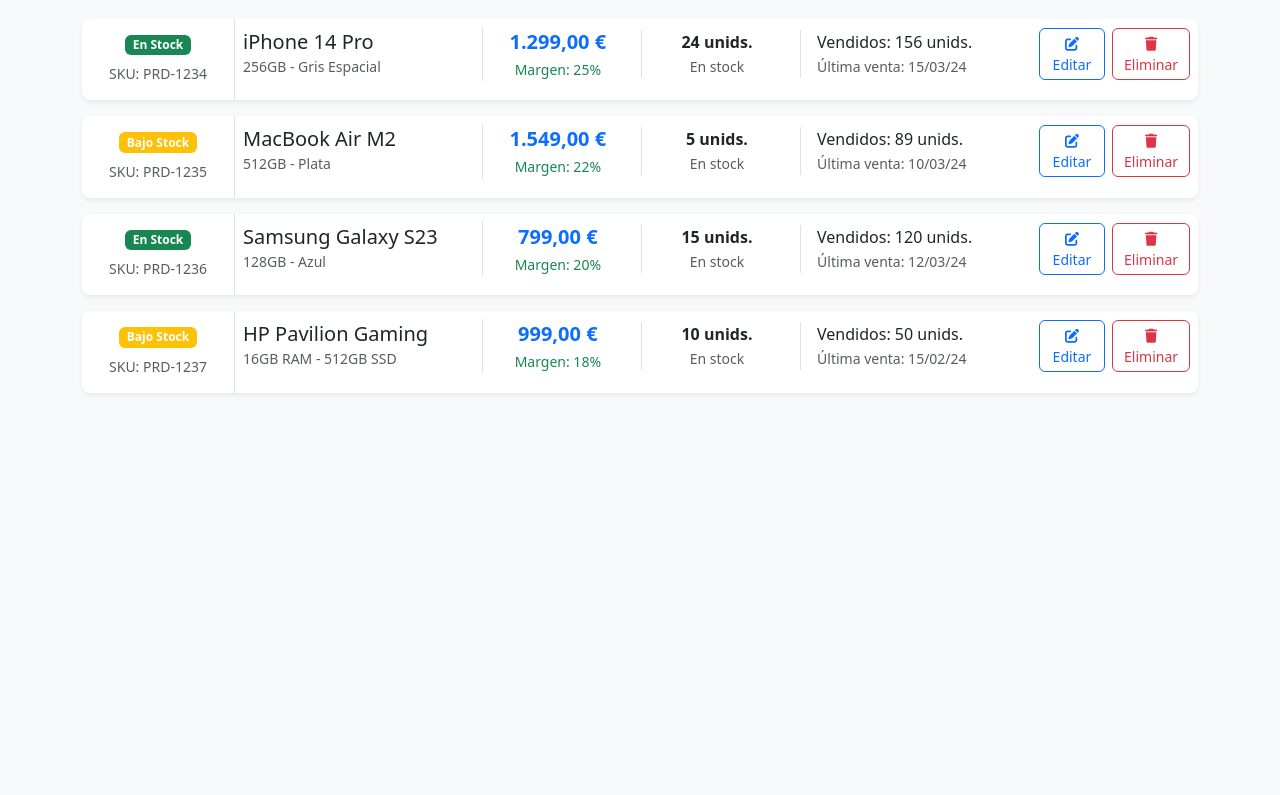
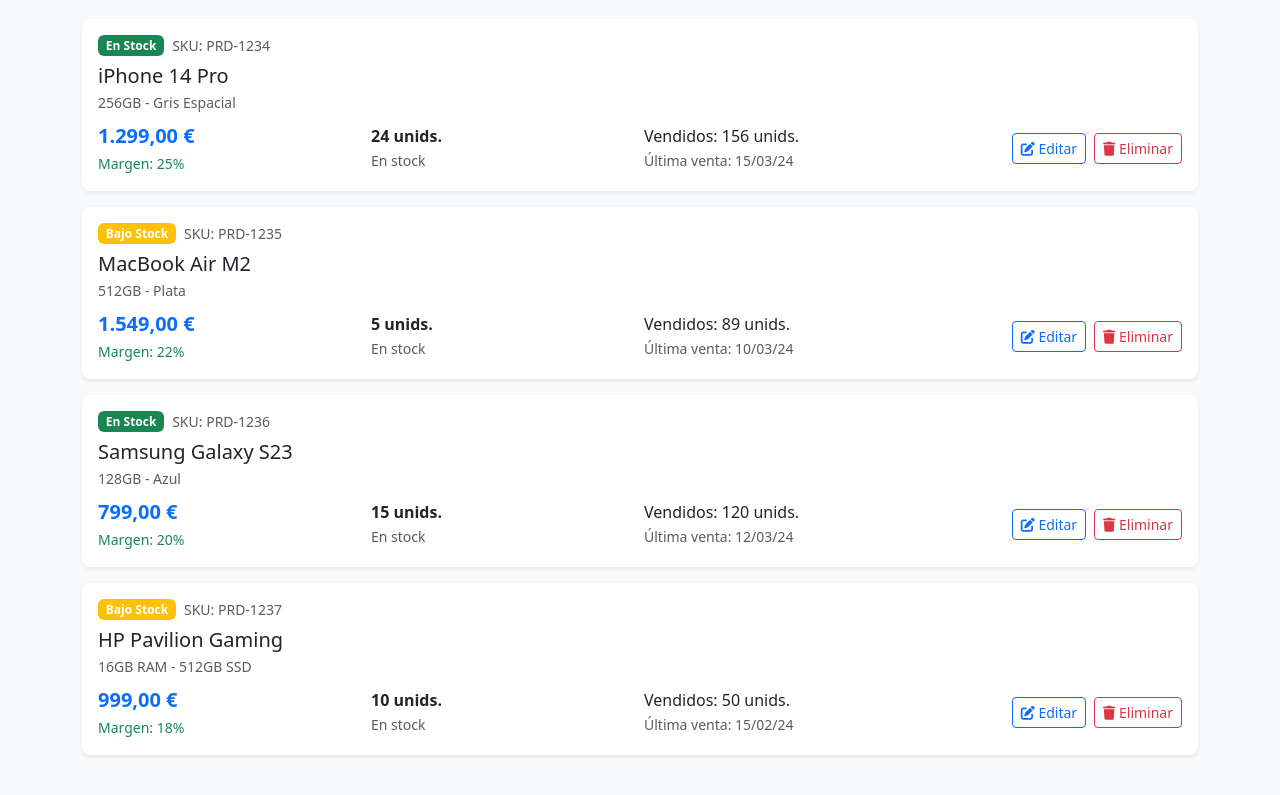
Before and after one commit to DaltonCuenca/sitaweb.github.io, a plain HTML site: page index.html in a window 1280 px wide. Shown: the part 77-872 px from the top of the page. Before the commit the page ends 800 px from the top, so only its background shows below. Drawn offline with nearby package versions, Linux system fonts and the light colour scheme.

Commit message:
mejor card

```diff
--- a/index.html
+++ b/index.html
@@ -13,53 +13,50 @@
   <div class="container">
     <h1 class="text-center mb-4">Catálogo de Productos</h1>
 
-    <!-- Contenedor de tarjetas -->
     <div class="row">
       <!-- Producto 1 -->
       <div class="col-12 mb-3">
         <div class="card border-0 shadow-sm rounded-3">
-          <div class="row g-0">
-            <div class="col-auto p-3 border-end">
-              <div class="d-flex flex-column align-items-center" style="width: 120px;">
-                <span class="badge bg-success mb-2">En Stock</span>
+          <div class="card-body p-3">
+            <!-- Encabezado del producto -->
+            <div class="d-flex align-items-center mb-2">
+              <span class="badge bg-success me-2">En Stock</span>
               <small class="text-muted">SKU: PRD-1234</small>
             </div>
-            </div>
-            <div class="col">
-              <div class="card-body p-2">
-                <div class="row align-items-center g-2">
-                  <div class="col-md-3">
-                    <h5 class="mb-0">iPhone 14 Pro</h5>
-                    <small class="text-muted">256GB - Gris Espacial</small>
-                  </div>
-                  <div class="col-md-2">
-                    <div class="text-center border-start">
+
+            <!-- Nombre y especificaciones -->
+            <h5 class="mb-1">iPhone 14 Pro</h5>
+            <p class="text-muted small mb-2">256GB - Gris Espacial</p>
+
+            <!-- Detalles del producto -->
+            <div class="row g-2 align-items-center">
+              <!-- Precio -->
+              <div class="col-6 col-md-3">
                 <div class="fs-5 fw-bold text-primary">1.299,00 €</div>
                 <small class="text-success">Margen: 25%</small>
               </div>
-                  </div>
-                  <div class="col-md-2">
-                    <div class="text-center border-start">
+
+              <!-- Stock -->
+              <div class="col-6 col-md-3 text-end text-md-start">
                 <div class="fw-bold">24 unids.</div>
                 <small class="text-muted">En stock</small>
               </div>
-                  </div>
-                  <div class="col-md-3">
-                    <div class="border-start ps-3">
+
+              <!-- Ventas -->
+              <div class="col-12 col-md-3">
                 <div>Vendidos: 156 unids.</div>
                 <small class="text-muted">Última venta: 15/03/24</small>
               </div>
-                  </div>
-                  <div class="col-md-2 text-end">
-                    <div class="btn-group">
-                      <button class="btn btn-outline-primary btn-sm rounded-2 me-2" title="Editar">
+
+              <!-- Botones -->
+              <div class="col-12 col-md-3">
+                <div class="d-flex gap-2 justify-content-start justify-content-md-end mt-2 mt-md-0">
+                  <button class="btn btn-outline-primary btn-sm flex-grow-1 flex-md-grow-0">
                     <i class="fas fa-edit"></i> Editar
                   </button>
-                      <button class="btn btn-outline-danger btn-sm rounded-2" title="Eliminar">
+                  <button class="btn btn-outline-danger btn-sm flex-grow-1 flex-md-grow-0">
                     <i class="fas fa-trash"></i> Eliminar
                   </button>
-                    </div>
-                  </div>
                 </div>
               </div>
             </div>
@@ -70,48 +67,46 @@
       <!-- Producto 2 -->
       <div class="col-12 mb-3">
         <div class="card border-0 shadow-sm rounded-3">
-          <div class="row g-0">
-            <div class="col-auto p-3 border-end">
-              <div class="d-flex flex-column align-items-center" style="width: 120px;">
-                <span class="badge bg-warning mb-2">Bajo Stock</span>
+          <div class="card-body p-3">
+            <!-- Encabezado del producto -->
+            <div class="d-flex align-items-center mb-2">
+              <span class="badge bg-warning me-2">Bajo Stock</span>
               <small class="text-muted">SKU: PRD-1235</small>
             </div>
-            </div>
-            <div class="col">
-              <div class="card-body p-2">
-                <div class="row align-items-center g-2">
-                  <div class="col-md-3">
-                    <h5 class="mb-0">MacBook Air M2</h5>
-                    <small class="text-muted">512GB - Plata</small>
-                  </div>
-                  <div class="col-md-2">
-                    <div class="text-center border-start">
+
+            <!-- Nombre y especificaciones -->
+            <h5 class="mb-1">MacBook Air M2</h5>
+            <p class="text-muted small mb-2">512GB - Plata</p>
+
+            <!-- Detalles del producto -->
+            <div class="row g-2 align-items-center">
+              <!-- Precio -->
+              <div class="col-6 col-md-3">
                 <div class="fs-5 fw-bold text-primary">1.549,00 €</div>
                 <small class="text-success">Margen: 22%</small>
               </div>
-                  </div>
-                  <div class="col-md-2">
-                    <div class="text-center border-start">
+
+              <!-- Stock -->
+              <div class="col-6 col-md-3 text-end text-md-start">
                 <div class="fw-bold">5 unids.</div>
                 <small class="text-muted">En stock</small>
               </div>
-                  </div>
-                  <div class="col-md-3">
-                    <div class="border-start ps-3">
+
+              <!-- Ventas -->
+              <div class="col-12 col-md-3">
                 <div>Vendidos: 89 unids.</div>
                 <small class="text-muted">Última venta: 10/03/24</small>
               </div>
-                  </div>
-                  <div class="col-md-2 text-end">
-                    <div class="btn-group">
-                      <button class="btn btn-outline-primary btn-sm rounded-2 me-2" title="Editar">
+
+              <!-- Botones -->
+              <div class="col-12 col-md-3">
+                <div class="d-flex gap-2 justify-content-start justify-content-md-end mt-2 mt-md-0">
+                  <button class="btn btn-outline-primary btn-sm flex-grow-1 flex-md-grow-0">
                     <i class="fas fa-edit"></i> Editar
                   </button>
-                      <button class="btn btn-outline-danger btn-sm rounded-2" title="Eliminar">
+                  <button class="btn btn-outline-danger btn-sm flex-grow-1 flex-md-grow-0">
                     <i class="fas fa-trash"></i> Eliminar
                   </button>
-                    </div>
-                  </div>
                 </div>
               </div>
             </div>
@@ -122,44 +117,44 @@
       <!-- Producto 3 -->
       <div class="col-12 mb-3">
         <div class="card border-0 shadow-sm rounded-3">
-          <div class="row g-0">
-            <div class="col-auto p-3 border-end">
-              <div class="d-flex flex-column align-items-center" style="width: 120px;">
-                <span class="badge bg-success mb-2">En Stock</span>
+          <div class="card-body p-3">
+            <!-- Encabezado del producto -->
+            <div class="d-flex align-items-center mb-2">
+              <span class="badge bg-success me-2">En Stock</span>
               <small class="text-muted">SKU: PRD-1236</small>
             </div>
-            </div>
-            <div class="col">
-              <div class="card-body p-2">
-                <div class="row align-items-center g-2">
-                  <div class="col-md-3">
-                    <h5 class="mb-0">Samsung Galaxy S23</h5>
-                    <small class="text-muted">128GB - Azul</small>
-                  </div>
-                  <div class="col-md-2">
-                    <div class="text-center border-start">
+
+            <!-- Nombre y especificaciones -->
+            <h5 class="mb-1">Samsung Galaxy S23</h5>
+            <p class="text-muted small mb-2">128GB - Azul</p>
+
+            <!-- Detalles del producto -->
+            <div class="row g-2 align-items-center">
+              <!-- Precio -->
+              <div class="col-6 col-md-3">
                 <div class="fs-5 fw-bold text-primary">799,00 €</div>
                 <small class="text-success">Margen: 20%</small>
               </div>
-                  </div>
-                  <div class="col-md-2">
-                    <div class="text-center border-start">
+
+              <!-- Stock -->
+              <div class="col-6 col-md-3 text-end text-md-start">
                 <div class="fw-bold">15 unids.</div>
                 <small class="text-muted">En stock</small>
               </div>
-                  </div>
-                  <div class="col-md-3">
-                    <div class="border-start ps-3">
+
+              <!-- Ventas -->
+              <div class="col-12 col-md-3">
                 <div>Vendidos: 120 unids.</div>
                 <small class="text-muted">Última venta: 12/03/24</small>
               </div>
-                  </div>
-                  <div class="col-md-2 text-end">
-                    <div class="btn-group">
-                      <button class="btn btn-outline-primary btn-sm rounded-2 me-2" title="Editar">
+
+              <!-- Botones -->
+              <div class="col-12 col-md-3">
+                <div class="d-flex gap-2 justify-content-start justify-content-md-end mt-2 mt-md-0">
+                  <button class="btn btn-outline-primary btn-sm flex-grow-1 flex-md-grow-0">
                     <i class="fas fa-edit"></i> Editar
                   </button>
-                      <button class="btn btn-outline-danger btn-sm rounded-2" title="Eliminar">
+                  <button class="btn btn-outline-danger btn-sm flex-grow-1 flex-md-grow-0">
                     <i class="fas fa-trash"></i> Eliminar
                   </button>
                 </div>
@@ -168,53 +163,50 @@
           </div>
         </div>
       </div>
-        </div>
-      </div>
+
       <!-- Producto 4 -->
       <div class="col-12 mb-3">
         <div class="card border-0 shadow-sm rounded-3">
-          <div class="row g-0">
-            <div class="col-auto p-3 border-end">
-              <div class="d-flex flex-column align-items-center" style="width: 120px;">
-                <span class="badge bg-warning mb-2">Bajo Stock</span>
+          <div class="card-body p-3">
+            <!-- Encabezado del producto -->
+            <div class="d-flex align-items-center mb-2">
+              <span class="badge bg-warning me-2">Bajo Stock</span>
               <small class="text-muted">SKU: PRD-1237</small>
             </div>
-            </div>
-            <div class="col">
-              <div class="card-body p-2">
-                <div class="row align-items-center g-2">
-                  <div class="col-md-3">
-                    <h5 class="mb-0">HP Pavilion Gaming</h5>
-                    <small class="text-muted">16GB RAM - 512GB SSD</small>
-                  </div>
-                  <div class="col-md-2">
-                    <div class="text-center border-start">
+
+            <!-- Nombre y especificaciones -->
+            <h5 class="mb-1">HP Pavilion Gaming</h5>
+            <p class="text-muted small mb-2">16GB RAM - 512GB SSD</p>
+
+            <!-- Detalles del producto -->
+            <div class="row g-2 align-items-center">
+              <!-- Precio -->
+              <div class="col-6 col-md-3">
                 <div class="fs-5 fw-bold text-primary">999,00 €</div>
                 <small class="text-success">Margen: 18%</small>
               </div>
-                  </div>
-                  <div class="col-md-2">
-                    <div class="text-center border-start">
+
+              <!-- Stock -->
+              <div class="col-6 col-md-3 text-end text-md-start">
                 <div class="fw-bold">10 unids.</div>
                 <small class="text-muted">En stock</small>
               </div>
-                  </div>
-                  <div class="col-md-3">
-                    <div class="border-start ps-3">
+
+              <!-- Ventas -->
+              <div class="col-12 col-md-3">
                 <div>Vendidos: 50 unids.</div>
                 <small class="text-muted">Última venta: 15/02/24</small>
               </div>
-                  </div>
-                  <div class="col-md-2 text-end">
-                    <div class="btn-group">
-                      <button class="btn btn-outline-primary btn-sm rounded-2 me-2" title="Editar">
+
+              <!-- Botones -->
+              <div class="col-12 col-md-3">
+                <div class="d-flex gap-2 justify-content-start justify-content-md-end mt-2 mt-md-0">
+                  <button class="btn btn-outline-primary btn-sm flex-grow-1 flex-md-grow-0">
                     <i class="fas fa-edit"></i> Editar
                   </button>
-                      <button class="btn btn-outline-danger btn-sm rounded-2" title="Eliminar">
+                  <button class="btn btn-outline-danger btn-sm flex-grow-1 flex-md-grow-0">
                     <i class="fas fa-trash"></i> Eliminar
                   </button>
-                    </div>
-                  </div>
                 </div>
               </div>
             </div>
```
Lines whose indentation alone changed are shown as unchanged.
